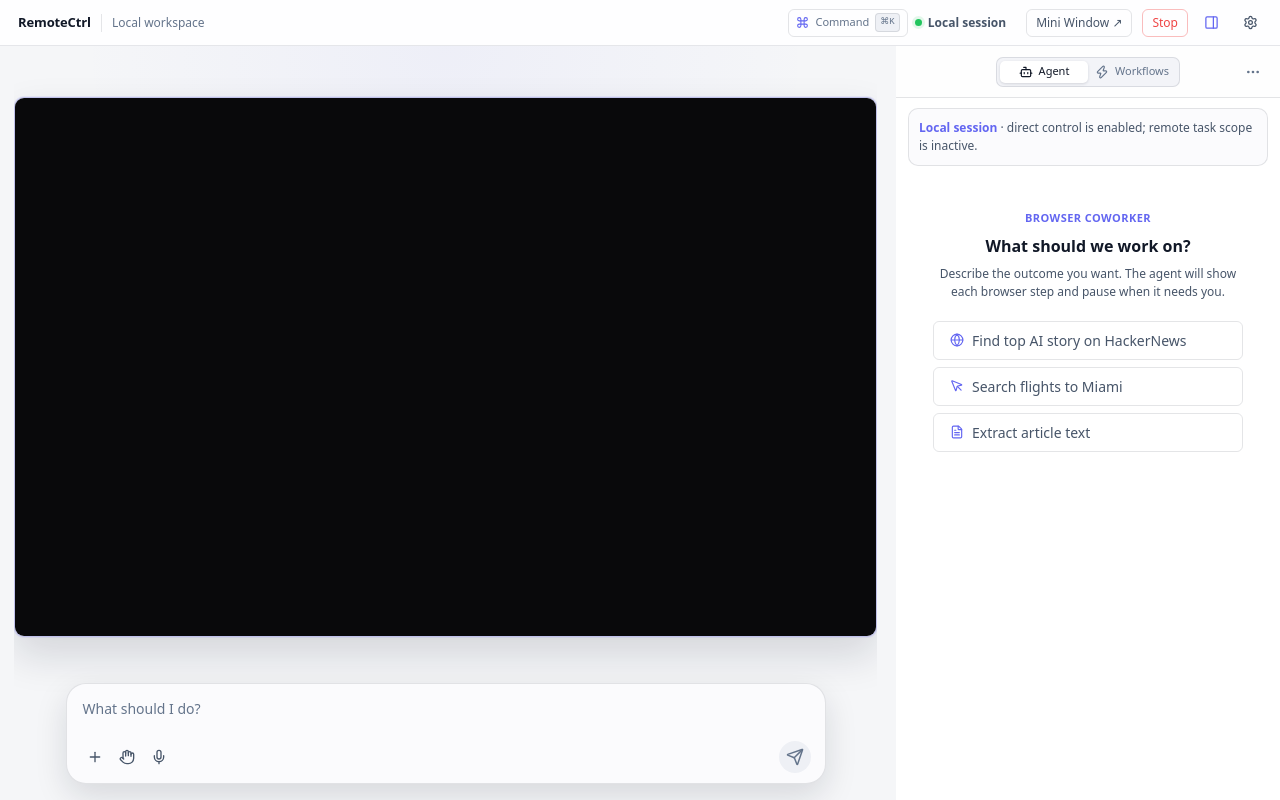
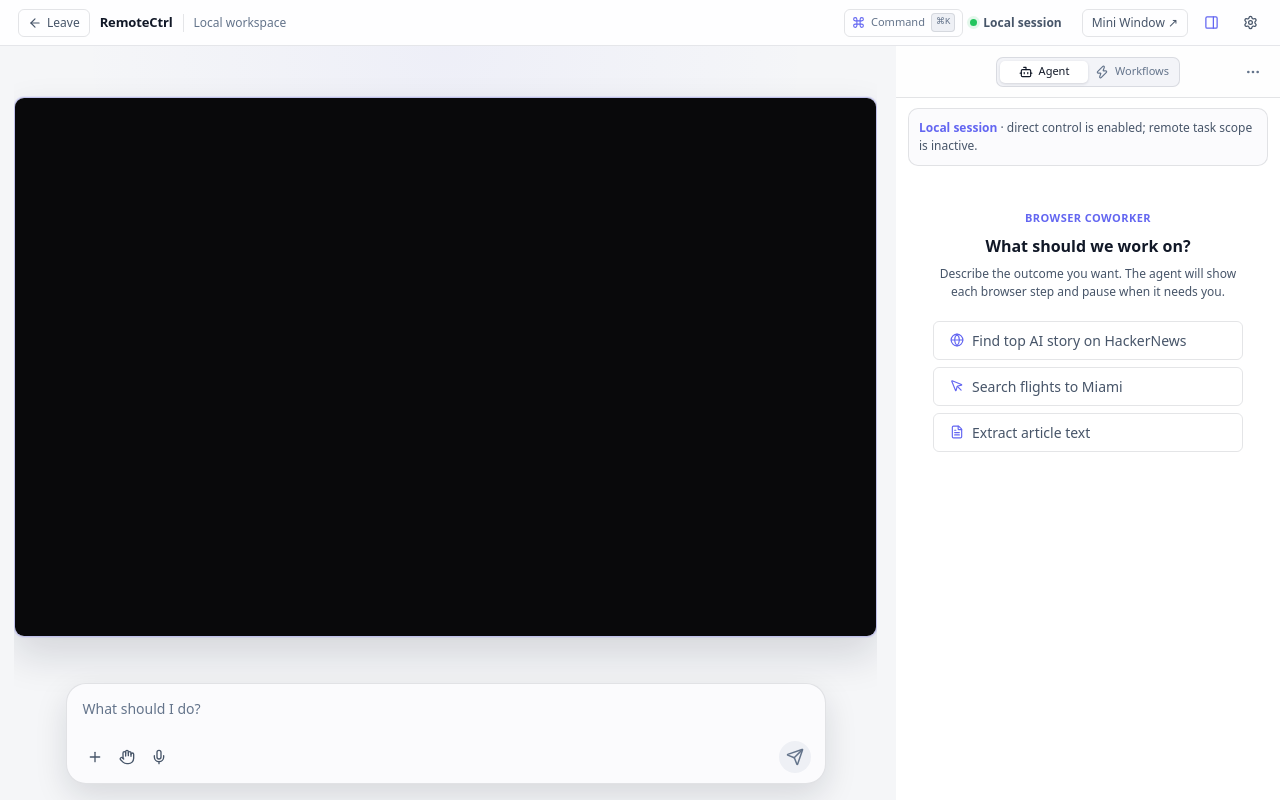
Before and after one commit to ganeshmshetty/RemCtrl, a React (Vite) app: page / in a window 1280 px wide. Both pictures are taken after a click on the button "Start local session". Built offline with nearby package versions, Linux system fonts and the light colour scheme.

Commit message:
feat: add desktop titlebar and session leave flow

```diff
--- a/src/main/index.ts
+++ b/src/main/index.ts
@@ -229,14 +229,23 @@ function configureMediaPermissions() {
   });
 }
 
-function createWindow() {
-  mainWindow = new BrowserWindow({
+export function getMainWindowOptions(platform: NodeJS.Platform): Electron.BrowserWindowConstructorOptions {
+  const isMac = platform === 'darwin';
+
+  return {
     width: 1200,
     height: 800,
     minWidth: 900,
     minHeight: 380,
     frame: true,
-    titleBarStyle: process.platform === 'darwin' ? 'hiddenInset' : 'default',
+    titleBarStyle: isMac ? 'hiddenInset' : 'hidden',
+    ...(isMac ? {} : {
+      titleBarOverlay: {
+        color: '#1c1c1e',
+        symbolColor: '#e6e6e6',
+        height: 46,
+      },
+    }),
     backgroundColor: '#0a0a0f',
     show: false,
     webPreferences: {
@@ -247,7 +256,11 @@ function createWindow() {
       webSecurity: true,
       preload: path.join(__dirname, 'preload.cjs'),
     },
-  });
+  };
+}
+
+function createWindow() {
+  mainWindow = new BrowserWindow(getMainWindowOptions(process.platform));
 
   // Force dark mode
   nativeTheme.themeSource = 'dark';
@@ -285,7 +298,12 @@ function createWindow() {
   return mainWindow;
 }
 
-function createMenu() {
+export function createMenu(platform: NodeJS.Platform = process.platform): boolean {
+  if (platform !== 'darwin') {
+    Menu.setApplicationMenu(null);
+    return false;
+  }
+
   const template: Electron.MenuItemConstructorOptions[] = [
     {
       label: 'File',
@@ -344,7 +362,6 @@ function createMenu() {
     },
   ];
 
-  if (process.platform === 'darwin') {
   template.unshift({
     label: app.getName(),
     submenu: [
@@ -359,10 +376,10 @@ function createMenu() {
       { role: 'quit' },
     ],
   });
-  }
 
   const menu = Menu.buildFromTemplate(template);
   Menu.setApplicationMenu(menu);
+  return true;
 }
 
 // ── Single Instance Lock ──────────────────────────────────────────────────────
--- a/src/renderer/index.css
+++ b/src/renderer/index.css
@@ -408,7 +408,7 @@ button,
 .ctrl-tab,
 .tab-btn,
 .top-nav-mini-btn,
-.top-nav-stop-btn,
+.top-nav-leave-btn,
 .mini-watch-btn,
 .mini-run-btn,
 .mini-header-btn,
--- a/src/renderer/screens/App.css
+++ b/src/renderer/screens/App.css
@@ -95,24 +95,27 @@
   outline: none;
 }
 
-.top-nav-stop-btn {
+.top-nav-leave-btn {
+  display: inline-flex;
+  align-items: center;
+  gap: 5px;
   background: transparent;
-  color: var(--danger);
-  border: 1px solid rgba(239, 68, 68, 0.35);
+  color: var(--text-secondary);
+  border: 1px solid var(--border);
   border-radius: 6px;
-  padding: 3px 10px;
+  padding: 0 9px;
+  height: 28px;
   font-size: 11px;
   font-weight: 500;
-  margin-left: 6px;
   transition: all 0.15s ease;
 }
-.top-nav-stop-btn:hover {
-  background: var(--danger);
-  border-color: var(--danger);
-  color: #ffffff;
+.top-nav-leave-btn:hover {
+  background: color-mix(in srgb, var(--accent) 16%, transparent);
+  border-color: var(--accent);
+  color: var(--text-primary);
 }
-.top-nav-stop-btn:focus-visible,
-.top-nav-stop-btn:focus {
+.top-nav-leave-btn:focus-visible,
+.top-nav-leave-btn:focus {
   outline: none;
 }
 
@@ -126,8 +129,8 @@
 
 /* ─── Native Workspace Refinements ─── */
 .top-nav {
-  height: 46px;
-  padding: 0 14px 0 18px;
+  height: max(46px, env(titlebar-area-height, 46px));
+  padding: env(titlebar-area-y, 0px) max(14px, calc(100vw - env(titlebar-area-x, 0px) - env(titlebar-area-width, 100vw))) 0 max(18px, env(titlebar-area-x, 0px));
   border-bottom-color: color-mix(in srgb, var(--border) 85%, var(--bg-overlay) 15%);
   background: color-mix(in srgb, var(--bg-surface) 94%, var(--bg-base) 6%);
 }
@@ -162,12 +165,12 @@
 .connection-pill-dot.connected { box-shadow: 0 0 0 3px rgba(34, 197, 94, 0.12); }
 
 .top-nav-mini-btn,
-.top-nav-stop-btn { height: 28px; padding: 0 9px; font-size: 12px; }
+.top-nav-leave-btn { height: 28px; padding: 0 9px; font-size: 12px; }
 .top-nav-mini-btn { border-color: var(--border); color: var(--text-secondary); }
 .top-nav-mini-btn:hover { border-color: var(--accent); background: color-mix(in srgb, var(--accent) 16%, transparent); color: var(--text-primary); }
-.top-nav-stop-btn { margin-left: 0; }
+.top-nav-leave-btn { margin-left: 0; }
 
-.main-content { height: calc(100vh - 46px); background: color-mix(in srgb, var(--bg-base) 92%, black 8%); }
+.main-content { height: auto; background: color-mix(in srgb, var(--bg-base) 92%, black 8%); }
 .workspace-sidepanel { height: 100%; flex-shrink: 0; }
 
 .browser-panel { min-height: 0; padding: 14px 14px 10px; background: radial-gradient(circle at 50% 0%, color-mix(in srgb, var(--accent) 7%, transparent), transparent 42%), var(--bg-base); }
--- a/src/renderer/screens/TopNav.tsx
+++ b/src/renderer/screens/TopNav.tsx
@@ -8,11 +8,17 @@
  * Key exports: TopNav (function component).
  */
 
-import { Activity, CircleAlert, Command as CommandIcon, PanelRight, Pause, Settings, Wifi } from 'lucide-react';
+import { Activity, ArrowLeft, CircleAlert, Command as CommandIcon, PanelRight, Pause, Settings, Wifi } from 'lucide-react';
 import { useConnectionStore } from '../stores/useConnectionStore';
 import { useUIStore } from '../stores/useUIStore';
 import { useAgentStore } from '../stores/useAgentStore';
 import * as Tooltip from '@radix-ui/react-tooltip';
+
+export function confirmAndCloseSession(confirmExit: () => boolean, closeSession: () => void): boolean {
+  if (!confirmExit()) return false;
+  closeSession();
+  return true;
+}
 
 export function TopNav() {
   const { role, hostState, controllerState, pin, reset } = useConnectionStore();
@@ -38,7 +44,7 @@ export function TopNav() {
   const sessionStatus = getSessionStatus({ role, hostState, agentStatus, workflowRunState, pendingApproval: chatHistory.some((message) => message.type === 'checkpoint') });
   const StatusIcon = sessionStatus?.Icon;
 
-  function handleDisconnect() {
+  function closeSession() {
     if (window.RemoteCtrlAPI) {
       if (role === 'local') {
         window.RemoteCtrlAPI.browser.close();
@@ -53,6 +59,17 @@ export function TopNav() {
     reset();
   }
 
+  function handleDisconnect() {
+    closeSession();
+  }
+
+  function handleLeave() {
+    confirmAndCloseSession(
+      () => window.confirm('Leave this session? The active browser will close and the session will be reset.'),
+      closeSession,
+    );
+  }
+
   function handleOpenSettings() {
     openSettings();
   }
@@ -60,6 +77,14 @@ export function TopNav() {
   return (
     <div className="top-nav">
       <div className="top-nav-left drag-region">
+        {role === 'local' && (
+          <NavTooltip text="Back / Leave Local Session">
+            <button className="top-nav-leave-btn no-drag" onClick={handleLeave} aria-label="Back and leave local session">
+              <ArrowLeft size={14} aria-hidden="true" />
+              <span>Leave</span>
+            </button>
+          </NavTooltip>
+        )}
         <div className="top-nav-brand">
           <span>RemoteCtrl</span>
         </div>
@@ -85,14 +110,6 @@ export function TopNav() {
                 onClick={() => window.RemoteCtrlAPI?.app.showMiniWindow(true)}
               >
                 Mini Window ↗
-              </button>
-            </NavTooltip>
-            <NavTooltip text="Stop Local Session">
-              <button
-                className="top-nav-stop-btn"
-                onClick={handleDisconnect}
-              >
-                Stop
               </button>
             </NavTooltip>
           </div>
```
Also changed, not shown: .superpowers/sdd/task-4-report.md (added), 2 other files (tests, documents, lock files or other folders). Lines whose indentation alone changed are shown as unchanged.
